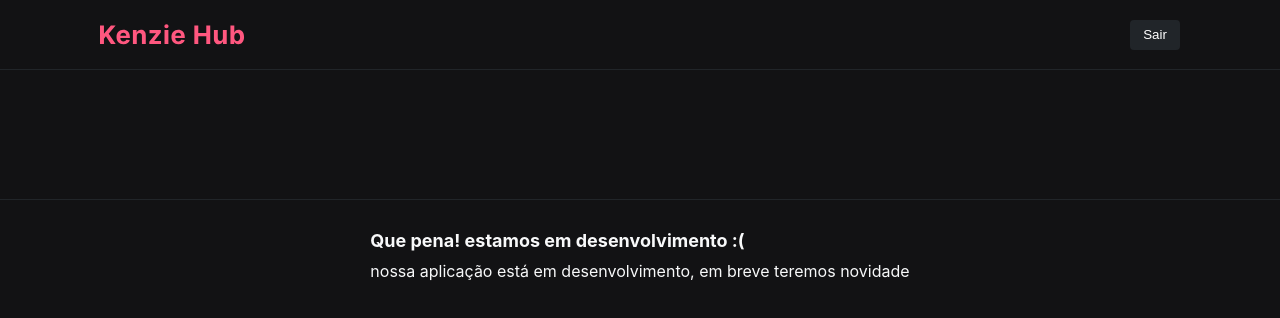
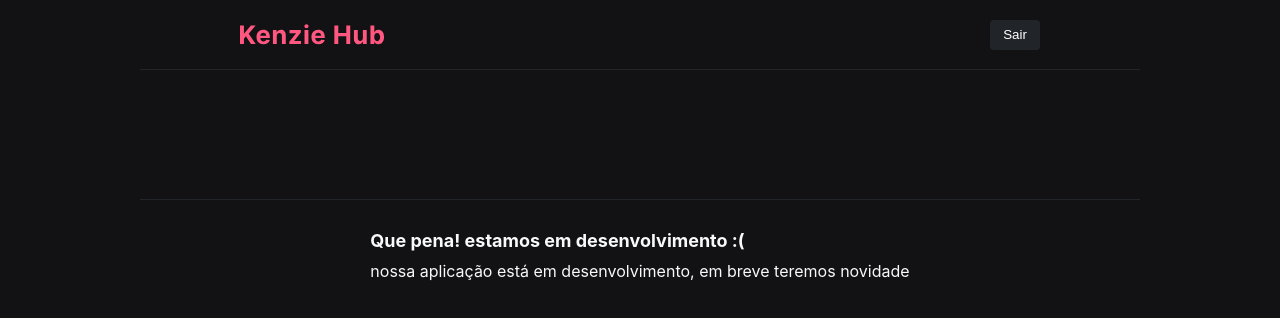
Before and after one commit to Kenzie-Academy-Brasil-Developers/kenzie-hub-iuryCh, a React (Vite) app in the folder kenzie-hub/: page /Dashboard in a window 1280 px wide. Shown: the top 318 px of the page. Built offline with nearby package versions, Linux system fonts and the light colour scheme.

Commit message:
add nav fixed and row header

```diff
--- a/kenzie-hub/src/App.jsx
+++ b/kenzie-hub/src/App.jsx
@@ -4,7 +4,6 @@
 import { useState } from "react";
 
 function App() {
-  const [user, setUser] = useState({});
 
   return (
     <div className="App">
--- a/kenzie-hub/src/components/Header/index.jsx
+++ b/kenzie-hub/src/components/Header/index.jsx
@@ -1,7 +1,6 @@
 import StyledHeader from "./style.js";
 
 function Header({ userName, userModule }) {
-
   return (
     <StyledHeader>
       <h2>{userName}</h2>
--- a/kenzie-hub/src/components/Header/style.js
+++ b/kenzie-hub/src/components/Header/style.js
@@ -3,6 +3,9 @@
 const StyledHeader = styled.header`
   width: 100%;
   height: 130px;
+
+  padding-inline: 10px;
+  margin-top: 70px;
 
   border-bottom: 1px solid var(--Grey-3);
 
@@ -12,21 +15,35 @@
   justify-content: center;
   gap: 10px;
 
-  h2{
+  h2 {
+    align-self: flex-start;
+
     color: var(--Grey-0);
     font: var(--Title-18);
   }
-  p{
+  p {
+    align-self: flex-start;
+
     color: var(--Grey-1);
     font: var(--Headline-regular);
   }
-    @media (min-width: 600px){
-      /* padding-inline: 50px;
+  @media (min-width: 600px) {
+    padding-inline: 100px;
 
-      display: flex;
+    flex-direction: row;
+    justify-content: space-between;
+
+    h2,
+    p {
+      height: 100%;
+
+      display: inherit;
       align-items: center;
-      justify-content: space-between; */
     }
+  }
 
+  @media (min-width: 1000px) {
+    max-width: 1000px;
+  }
 `;
 export default StyledHeader;
--- a/kenzie-hub/src/pages/Dashboard/style.js
+++ b/kenzie-hub/src/pages/Dashboard/style.js
@@ -11,12 +11,19 @@
     height: 70px;
     width: 100%;
 
+    position: fixed;
+    top: 0;
+
+    background-color: var(--Grey-4);
+
+    padding-inline: 10px;
+
     border-bottom: 1px solid var(--Grey-3);
 
     display: flex;
     align-items: center;
     justify-content: space-between;
-    padding-inline: 10px;
+
     button {
       height: 30px;
       width: 50px;
@@ -49,10 +56,15 @@
       }
     }
   }
-  @media (min-width: 600px){
+  @media (min-width: 600px) {
+    nav {
+      padding-inline: 100px;
+    }
+  }
 
-    nav{
-      padding-inline: 100px;
+  @media (min-width: 1000px) {
+    nav {
+      max-width: 1000px;
     }
   }
 `;
```
